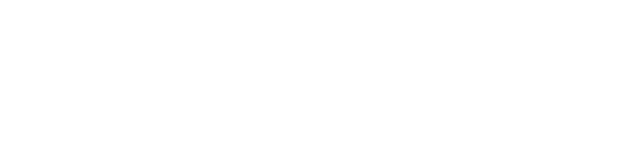
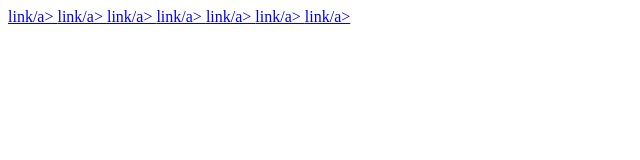
Before and after one commit to anonimoaux/silvestre2003, a plain HTML site: page INDEX.html in a window 1280 px wide. Shown: the whole page, without its empty margins (0-640 px from the left). Drawn offline with Linux system fonts and the light colour scheme.

Commit message:
Update INDEX.html

```diff
--- a/INDEX.html
+++ b/INDEX.html
@@ -1,5 +1,5 @@
 <!DOCTYPE html>
-<html lang="en">
+<html lang="pt-br">
 <head>
     <meta charset="UTF-8">
     <meta http-equiv="X-UA-Compatible" content="IE=edge">
@@ -7,6 +7,14 @@
     <title>Document</title>
 </head>
 <body>
-    <a href="CURRICULO/index.html"></a>
+    <a href="CURRICULO/index.html">link/a>
+    <a href="FORMATAÇÃO DE TEXTO/INDEX.HTML">link/a>
+    <a href="IMAGEN/index.html">link/a>
+    <a href="INSERINDO SUB TEXTOS E LINKS/INDEX.html">link/a>
+    <a href="REDIMENSSIONANDO IMAGENS/INDEX.html">link/a>
+    <a href="TESTE/INDEX.HTML">link/a>
+    <a href="TRABALHANDO COM VIDEO LOCAL/INDEX.html">link/a>
+
+
 </body>
 </html>
```
